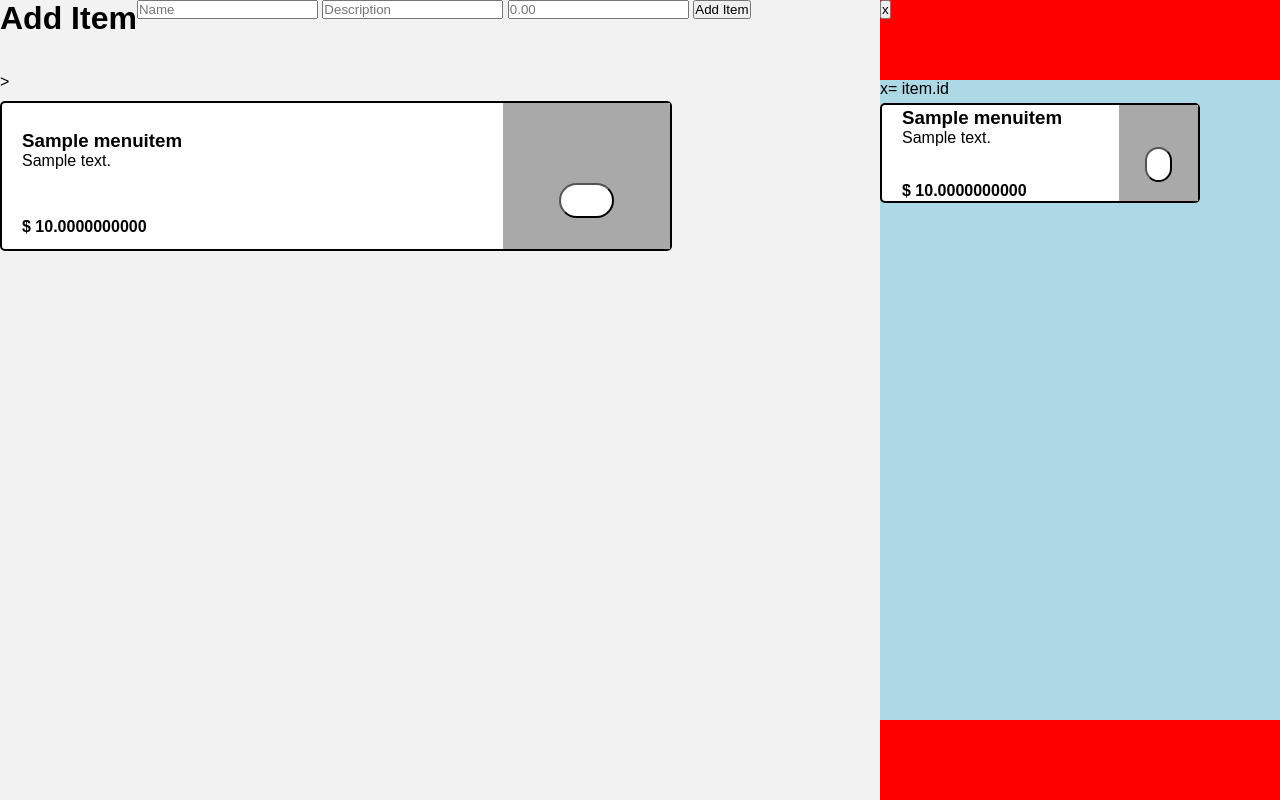
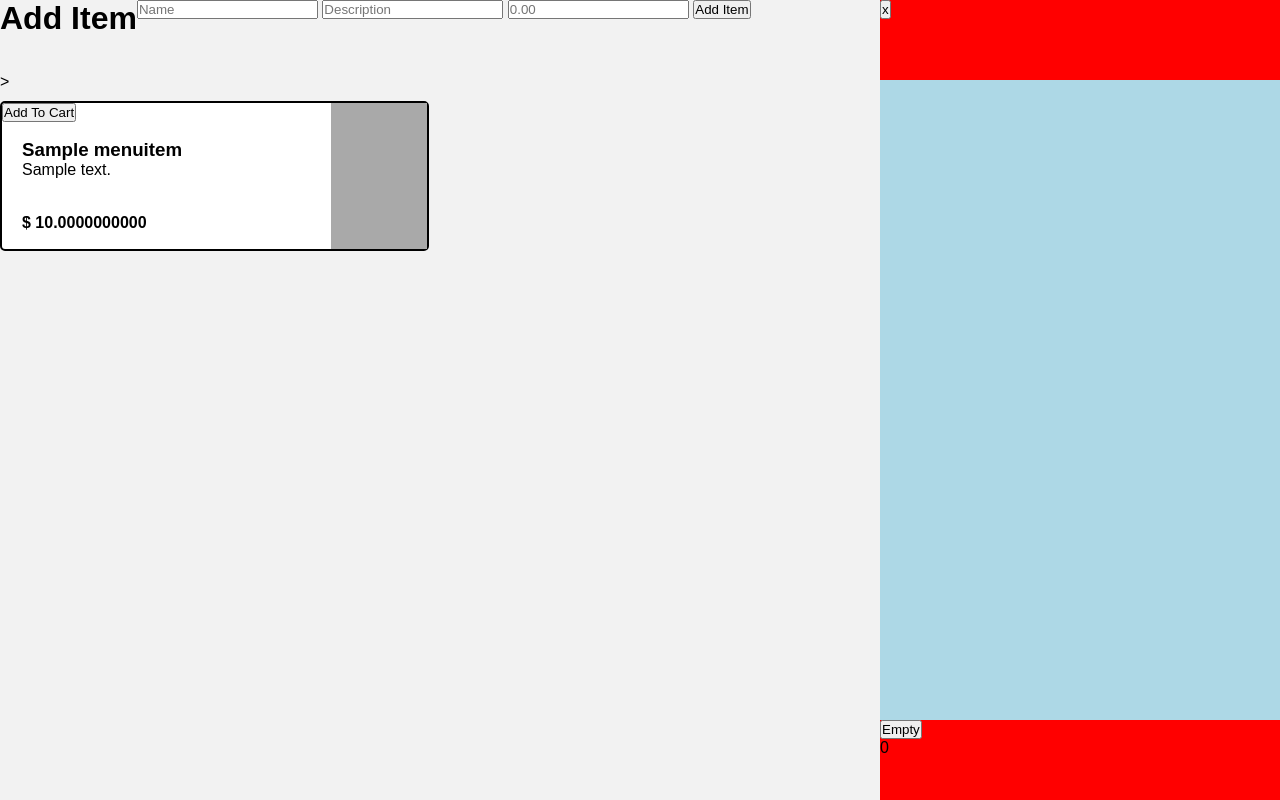
Before and after one commit to D-Beech/Teds_Bar_Website_Flask, a Flask app: page /addItem in a window 1280 px wide; the page is wider, and only the part inside the window is pictured. Run offline with Flask 3, Linux system fonts and the light colour scheme; tables that the repository leaves empty hold one stand-in row (values such as "Sample post").

Commit message:
Built cart APIS

```diff
--- a/app.py
+++ b/app.py
@@ -12,7 +12,7 @@ db.init_app(app)
 migrate=Migrate(app, db)
 
 #Initialize Cart
-cart = []
+cart = Cart()
 
 #Routes
 @app.route("/")
@@ -27,9 +27,6 @@ def menu():
 def order():
     return render_template("order.html")
 
-@app.route("/payment")
-def payment():
-    return render_template("payment.html")
 
 
 #This is a simple API I am using to learn flask and develop the item gallery/db, it will be removed
@@ -48,20 +45,27 @@ def addItem():
             return redirect('/addItem')
         except:
             return "There was an error adding the item"
-
-
     else:
         menu_items = MenuItem.query.all()
-        return render_template("addItem.html", stuff=menu_items)
+        return render_template("addItem.html", stuff=menu_items, cartItems=cart.get_contents(), cartTotal=cart.total_price())
 
-@app.route('/addItem/<int:product_id>', methods=['GET','POST'])
-def add_to_cart(product_id):
+#Cart APPIS
+@app.route("/add", methods=['POST'])
+def add_to_cart():
+    item_id = request.form['itemId']
+    cart.add_item(item_id)
+    return redirect('/addItem')
 
-    product = MenuItem.query.filter(MenuItem.id == product_id)
-    cart.add(product)
-    menu_items = MenuItem.query.all()
+@app.route("/remove", methods=['POST'])
+def remove_from_cart():
+    item_id = request.form['itemId']
+    cart.remove_item(item_id)
+    return redirect('/addItem')
 
-    return render_template("addItem.html", stuff=menu_items, _cart=cart)
+@app.route("/empty", methods=['POST'])
+def empty_cart():
+    cart.empty_cart()
+    return redirect('/addItem')
 
 #main
 if __name__ == "__main__":
--- a/models.py
+++ b/models.py
@@ -66,10 +66,38 @@ class Wine(MenuItem):
 
 
 
-#Cart Class
-# class Cart(db.Model):
-#     __tablename__="Cart"
-#     id = db.Column(db.Integer, primary_key=True)
+class Cart():
+    def __init__(self):
+        self.cart_items = []
+        pass
+
+    def add_item(self, item_id):
+        self.cart_items.append(item_id)
+        pass
+
+    def remove_item(self, item_id):
+        self.cart_items.remove(item_id)
+        pass
+
+    def total_price(self):
+        total = 0
+        cart = Cart.get_contents(self)
+        for x in cart:
+            total += x.price
+        return total
+
+    def empty_cart(self):
+        self.cart_items = []
+
+    def get_contents_as_ids(self):
+        return self.cart_items()
+
+    def get_contents(self):
+        cart_menu_items = []
+        for x in self.cart_items:
+            cart_menu_items += MenuItem.query.where(MenuItem.id == x)
+        return cart_menu_items
+
 
 class Completed_Order():
     def __init__(self, _cart, _customer_details):
--- a/templates/addItem.html
+++ b/templates/addItem.html
@@ -233,7 +233,7 @@
         <div class="itemGallery">
             {% for item in stuff%}
 
-
+            <form method="POST" action="/add">
                 <div class="itemCard">
                     <h3 class="itemName">{{item.name}}</h3>
                     <p class="itemDescription">{{item.description}}</p>
@@ -242,9 +242,12 @@
 
                     </div>
 
-                <button class="itemAddToCartBtn" type="submit" id="{{item.id}}"></button>
-                </button>
+                    <input type="hidden" value="{{item.id}}" name="itemId">
+                    <div class="addToCartButton">
+                        <input type="submit" value="Add To Cart">
                     </div>
+                </div>
+            </form>
             {% endfor %}
         </div>
     </div>
@@ -260,9 +263,8 @@
 
 
             <div class="cartContent">
-                {% for item in stuff%}
-                x= item.id
-
+                {% for item in cartItems%}
+                <form method="POST" action="/remove">
                     <div class="itemCard">
                         <h3 class="itemName">{{item.name}}</h3>
                         <p class="itemDescription">{{item.description}}</p>
@@ -271,9 +273,12 @@
 
                         </div>
 
-                    <button class="itemAddToCartBtn" type="submit" id="{{item.id}}" action="/addItem/{{item.id}}" method="GET" onclick="addItem(this.id)"></button>
-                    </button>
+                        <input type="hidden" value="{{item.id}}" name="itemId">
+                        <div class="removeBtn">
+                            <input type="submit" value="Remove Item">
                         </div>
+                    </div>
+                </form>
                 {% endfor %}
             </div>
 
@@ -281,7 +286,14 @@
 
 
 
-            <div class="proceed"></div>
+            <div class="proceed">
+                <form method="POST" action="/empty">
+                    <input type="submit" value="Empty">
+                </form>
+                <div>
+                    {{cartTotal}}
+                </div>
+            </div>
         </div>
     </div>
 </body>
```
Also changed, not shown: classes.py (+0 -19 lines). Lines whose indentation alone changed are shown as unchanged.
